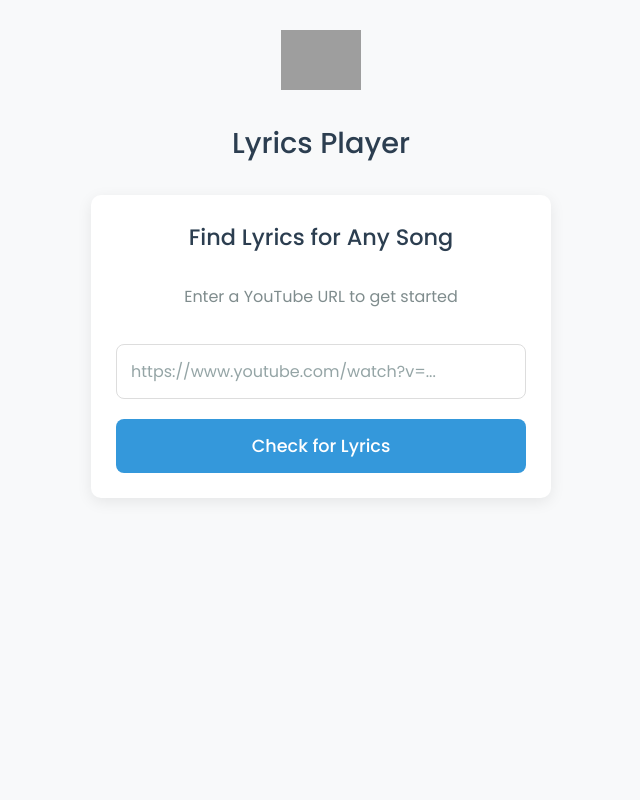
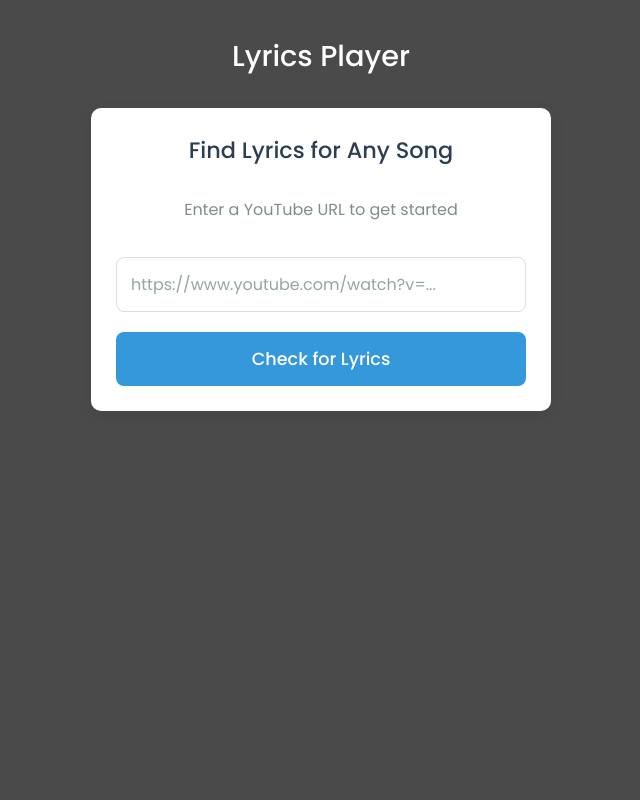
Before and after one commit to PrabeshMarasini/LyricsType, a FastAPI app: page / in a window 1280 px wide. Shown: the whole page, without its empty margins (319-959 px from the left). Run offline with FastAPI, Linux system fonts and the light colour scheme; grey boxes are pictures that could not be loaded.

Commit message:
feat: Background colour changed to grey

```diff
--- a/static/styles.css
+++ b/static/styles.css
@@ -1,5 +1,5 @@
 body {
-    background: #f8f9fa;
+    background: #4a4a4a;
     color: #333;
     font-family: 'Poppins', 'Segoe UI', Arial, sans-serif;
     margin: 0;
@@ -45,7 +45,7 @@ h1 {
 
 .logo-container h2 {
     margin: 15px 0 0 0;
-    color: #2c3e50;
+    color: #ffffff;
     font-weight: 500;
     font-size: 1.8rem;
 }
@@ -296,7 +296,7 @@ button::-moz-focus-inner {
     hyphens: auto;
     max-width: 100%;
     padding: 0 15px;
-    color: #2c3e50;
+    color: #ffffff;
 }
 
 
@@ -344,7 +344,7 @@ audio {
 }
 
 #time-current, #time-total {
-    color: #2c3e50;
+    color: #ffffff;
     font-size: 14px;
     font-family: 'Poppins', sans-serif;
     font-weight: 500;
--- a/templates/index.html
+++ b/templates/index.html
@@ -22,7 +22,6 @@
     <div class="container{% if song %} audio-player{% endif %}">
         {% if not song %}
         <div class="logo-container">
-            <img src="/static/logo.png" alt="Lyrics Player Logo">
             <h2>Lyrics Player</h2>
         </div>
 
```
